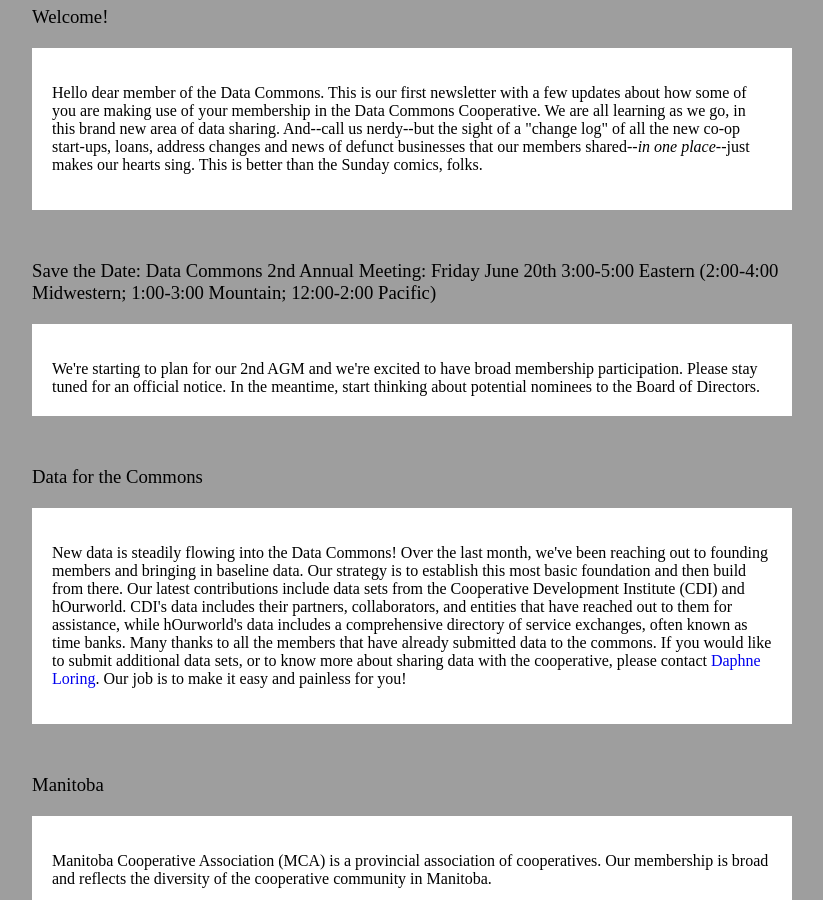
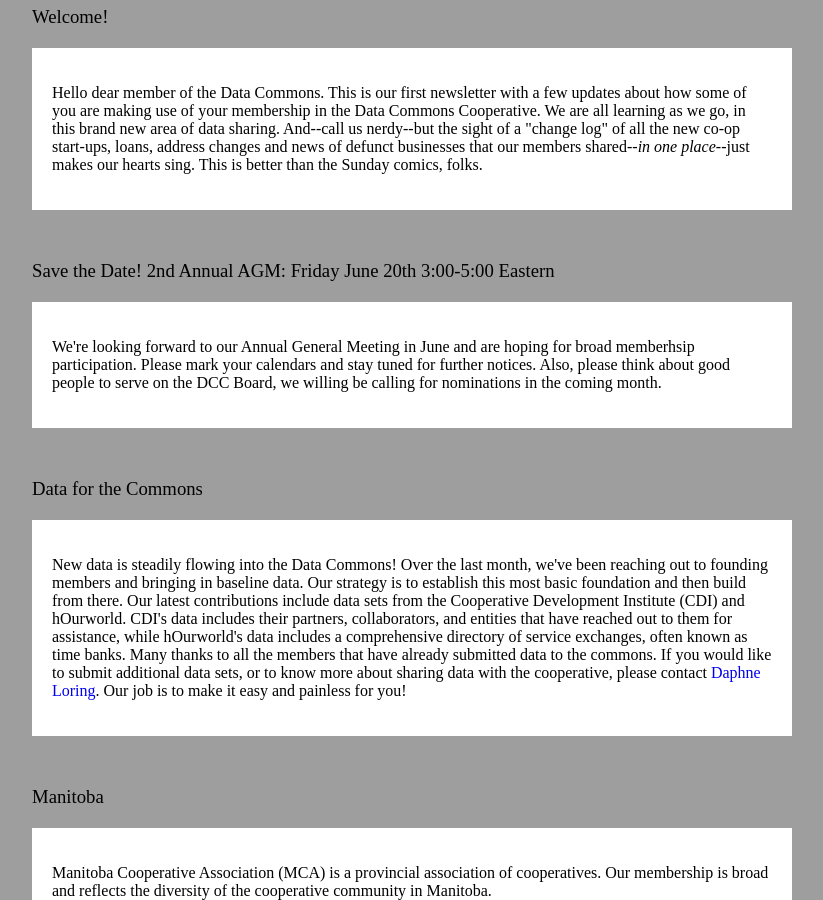
Before and after one commit to datacommons/datacommons.github.io, a Jekyll site: the page built from _posts/2014-03-25-hello.html, in a window 1280 px wide and 900 px high, scrolled down 392 px. Shown: the whole window, without its empty margins (228-1051 px from the left). Built offline with Jekyll 4.4.1, drawn with Linux system fonts in a browser that asks for light colours; some web fonts are replaced; Markdown is read by kramdown in place of the engine named in the settings.

Commit message:
Update 2014-03-25-hello.html

```diff
--- a/_posts/2014-03-25-hello.html
+++ b/_posts/2014-03-25-hello.html
@@ -19,12 +19,13 @@
 
 </div>
 
-<h3>Save the Date: Data Commons 2nd Annual Meeting: Friday June 20th 3:00-5:00 Eastern (2:00-4:00 Midwestern; 1:00-3:00 Mountain; 12:00-2:00 Pacific)</h3>
+<h3>Save the Date! 2nd Annual AGM: Friday June 20th 3:00-5:00 Eastern</h3>
 
 <div class="section">
-</p> We're starting to plan for our 2nd AGM and we're excited to have broad membership participation.  Please stay tuned for an official notice.  In the meantime, start thinking about potential nominees to the Board of Directors.
+<p>We're looking forward to our Annual General Meeting in June and are hoping for broad memberhsip participation.  Please mark your calendars and stay tuned for further notices.  Also, please think about good people to serve on the DCC Board, we willing be calling for nominations in the coming month.</p>
 
 </div>
+
 <h3>Data for the Commons</h3>
 
 <div class="section">
```
